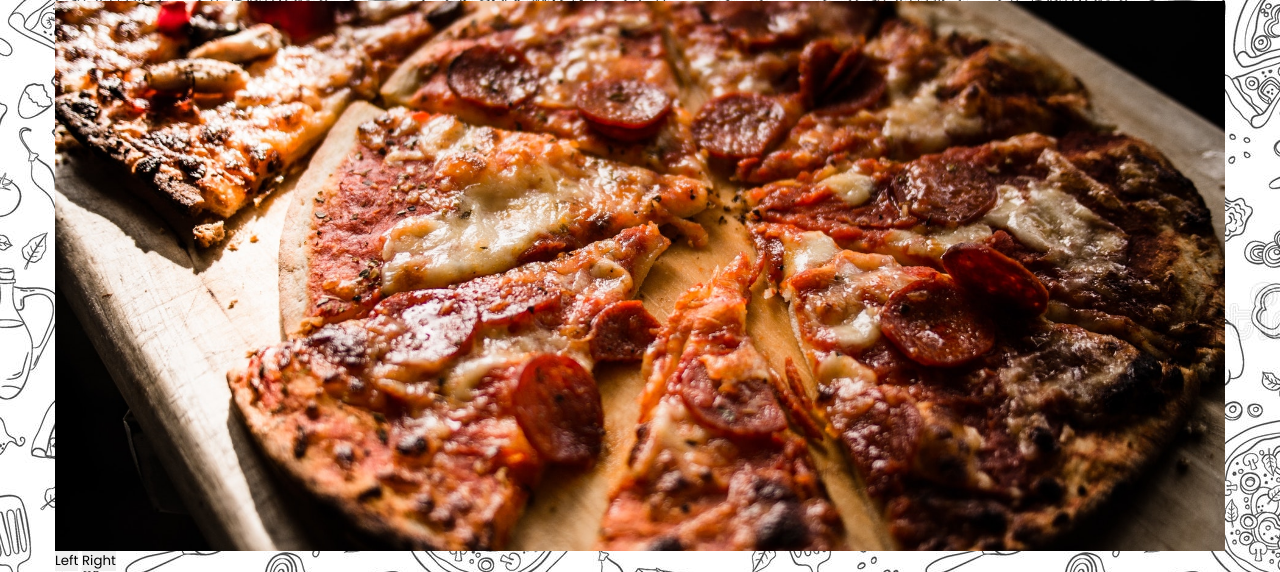
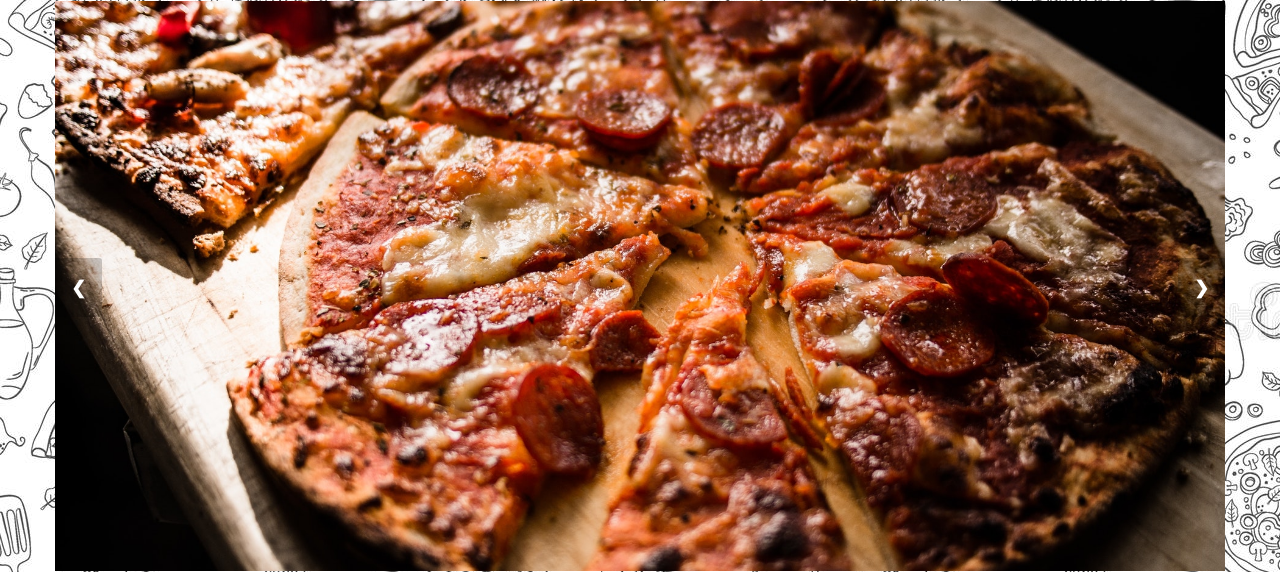
Before and after one commit to YuriyDubinin/pizzaVluBizza, a plain HTML site: page index.html in a window 1280 px wide. Shown: the part 89-661 px from the top of the page. Drawn offline with Linux system fonts and the light colour scheme.

Commit message:
slight elaboration of the slider interface

```diff
--- a/index.html
+++ b/index.html
@@ -50,10 +50,10 @@
                                     <img src="img/sliders/main/pizza_4.jpg" alt="1" />
                                 </div>
                             </div>
-                        </div>
-                        <div main-slider__btns>
-                            <button class="main-slider-btn-left">Left</button>
-                            <button class="main-slider-btn-right">Right</button>
+                            <div main-slider__main-slider-btns>
+                                <button class="main-slider-btns__prev">&#10094;</button>
+                                <button class="main-slider-btns__next">&#10095;</button>
+                            </div>
                         </div>
 
                         <div class="content__title title">special offers</div>
--- a/js/script.js
+++ b/js/script.js
@@ -6,14 +6,13 @@ $(document).ready(function () {
 });
 
 //main-slider
-
 let slides = document.querySelectorAll(".main-slider__item"),
-    btnRight = document.querySelector(".main-slider-btn-right"),
-    btnLeft = document.querySelector(".main-slider-btn-left");
+    btnRight = document.querySelector(".main-slider-btns__next"),
+    btnLeft = document.querySelector(".main-slider-btns__prev");
 
 let mainSliderCounter = 0;
 
-btnLeft.addEventListener("click", function () {
+btnLeft.addEventListener("click", () => {
     if (mainSliderCounter === 0) {
         slides[mainSliderCounter].style.display = "none";
         mainSliderCounter = slides.length - 1;
@@ -24,7 +23,7 @@ btnLeft.addEventListener("click", function () {
         slides[mainSliderCounter].style.display = "block";
     }
 });
-btnRight.addEventListener("click", function () {
+btnRight.addEventListener("click", () => {
     if (mainSliderCounter === slides.length - 1) {
         slides[mainSliderCounter].style.display = "none";
         mainSliderCounter = 0;
--- a/scss/style.scss
+++ b/scss/style.scss
@@ -21,7 +21,7 @@ $text-font: Poppins;
 $footer-font: Arial;
 $btn-font: Noto Sans JP;
 
-// Titles
+/* Titles */
 /* title */
 .title {
     display: flex;
@@ -104,12 +104,21 @@ $btn-font: Noto Sans JP;
     }
 }
 
+/* Additional classes */
 /* scroll-lock */
 .scroll-lock {
     overflow: hidden;
 }
 
-// Styles
+/* try to guess */
+.show-block {
+    display: block;
+    object-fit: cover;
+    width: 100%;
+    height: 100%;
+}
+
+/* Styles */
 /* wrapper */
 .wrapper {
     min-height: 100%;
@@ -310,14 +319,6 @@ $btn-font: Noto Sans JP;
     }
 }
 
-/* try to guess */
-.show-block {
-    display: block;
-    object-fit: cover;
-    width: 100%;
-    height: 100%;
-}
-
 /* highlights active tab in headder */
 .active-tab {
     color: $first-color;
@@ -338,6 +339,7 @@ $btn-font: Noto Sans JP;
     &__main-slider {
         display: block;
         margin: 90px 0 0 0;
+        position: relative;
     }
 
     &__title {
@@ -376,15 +378,42 @@ $btn-font: Noto Sans JP;
     }
     &__item {
         display: none;
-        height: 550px;
+        height: 570px;
         width: 1300px;
+
         img {
             object-fit: cover;
             width: 100%;
             height: 100%;
         }
     }
-    &__btns {
+    &__main-slider-btns {
+        display: block;
+    }
+}
+//sliders buttons
+.main-slider-btns {
+    &__prev,
+    &__next {
+        position: absolute; //relatively from main-slider
+        cursor: pointer;
+        top: 45%;
+        padding: 16px;
+        background-color: rgba(0, 0, 0, 0.2);
+        color: white;
+        font-weight: bold;
+        font-size: 18px;
+        transition: 0.6s ease;
+        border-radius: 0 3px 3px 0;
+
+        &:hover {
+            background-color: rgba(0, 0, 0, 0.7);
+        }
+    }
+
+    &__next {
+        right: 0;
+        border-radius: 3px 0 0 3px;
     }
 }
 
```
Also changed, not shown: css/style.css.
